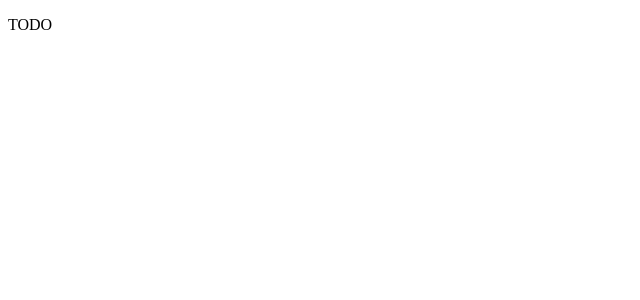
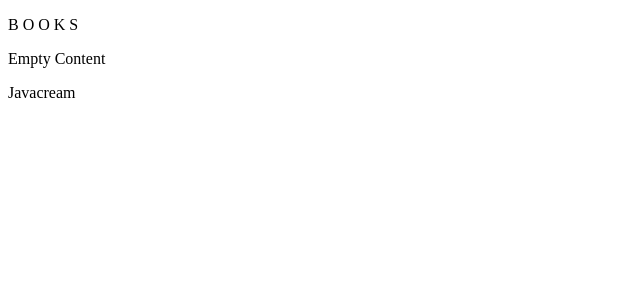
Before and after one commit to Javacream/org.javacream.training.react, a React (Create React App) app in the folder training/: page / in a window 1280 px wide. Shown: the top 300 px of the page, without its empty margins (0-640 px from the left). Built offline with nearby package versions, Linux system fonts and the light colour scheme.

Commit message:
add undesigned components

```diff
--- a/training/src/App.js
+++ b/training/src/App.js
@@ -1,10 +1,10 @@
 import './App.css';
-
+import BooksApp from './books/components/BooksApp'
 function App() {
   return (
-    <div className="App">
-      <p>TODO</p>
-    </div>
+    <>
+    <BooksApp />
+    </>
   );
 }
 
--- /dev/null
+++ b/training/src/books/components/BooksApp.js
@@ -0,0 +1,13 @@
+import './BooksApp.css'
+import BooksHeader from './BooksHeader';
+import BooksContent from './BooksContent';
+import BooksFooter from './BooksFooter';
+export default function BooksApp() {
+    return (
+      <>
+      <BooksHeader/>
+      <BooksContent/>
+      <BooksFooter/>
+      </>
+    );
+  }
--- /dev/null
+++ b/training/src/books/components/BooksContent.js
@@ -0,0 +1,8 @@
+import './BooksFooter.css'
+export default function BooksContent() {
+    return (
+      <>
+      <p>Empty Content</p>
+      </>
+    );
+  }
--- /dev/null
+++ b/training/src/books/components/BooksFooter.js
@@ -0,0 +1,8 @@
+import './BooksFooter.css'
+export default function BooksFooter() {
+    return (
+      <>
+      <p>Javacream</p>
+      </>
+    );
+  }
--- /dev/null
+++ b/training/src/books/components/BooksHeader.js
@@ -0,0 +1,8 @@
+import './BooksHeader.css'
+export default function BooksHeader() {
+    return (
+      <>
+      <p>B O O K S</p>
+      </>
+    );
+  }
```
Also changed, not shown: training/src/books/components/BooksApp.css (added), training/src/books/components/BooksContent.css (added), training/src/books/components/BooksFooter.css (added), training/src/books/components/BooksHeader.css (added).
